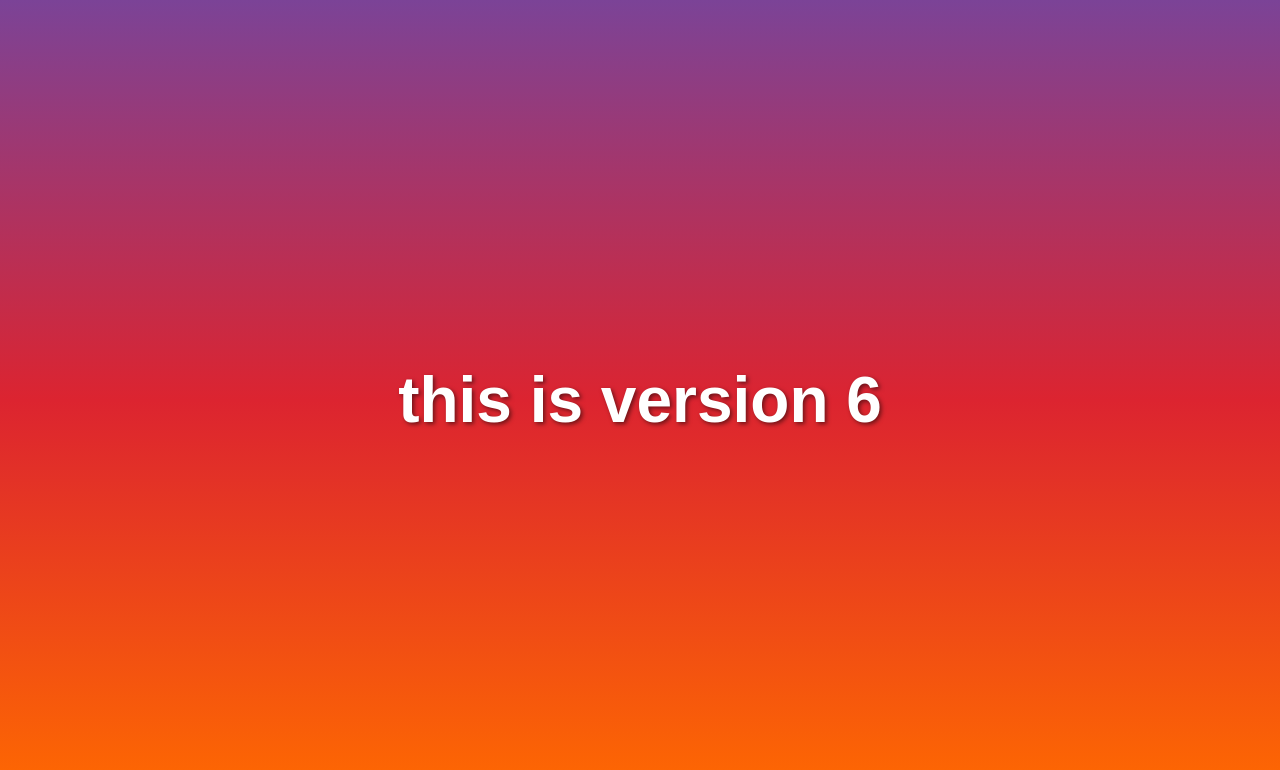
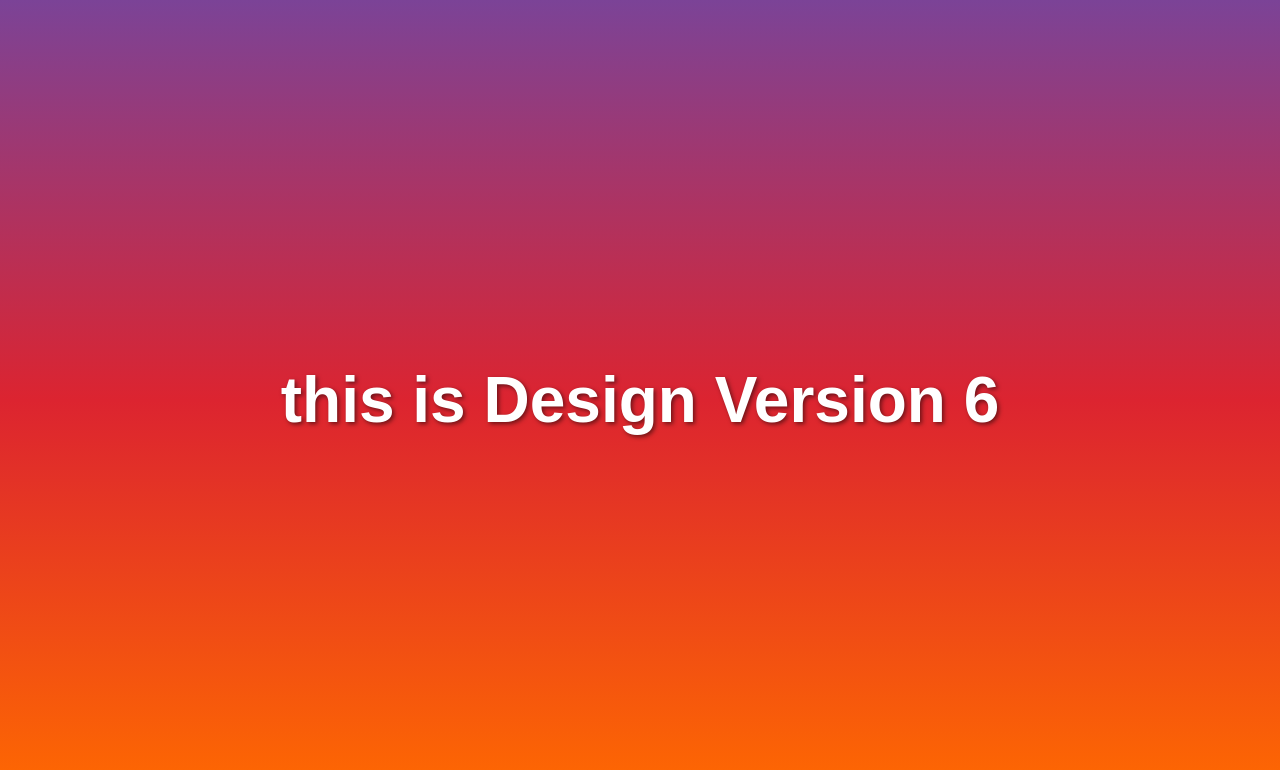
Before and after one commit to treealam/myrepo, a plain HTML site: page index.html in a window 1280 px wide. Drawn offline with Linux system fonts and the light colour scheme.

Commit message:
Changed H1

```diff
--- a/index.html
+++ b/index.html
@@ -7,7 +7,7 @@
     <link rel="stylesheet" href="styles.css">
 </head>
 <body>
-    <h1> this is version 6 </h1>
+    <h1> this is  Design Version 6 </h1>
 
 </body>
 </html>
```
